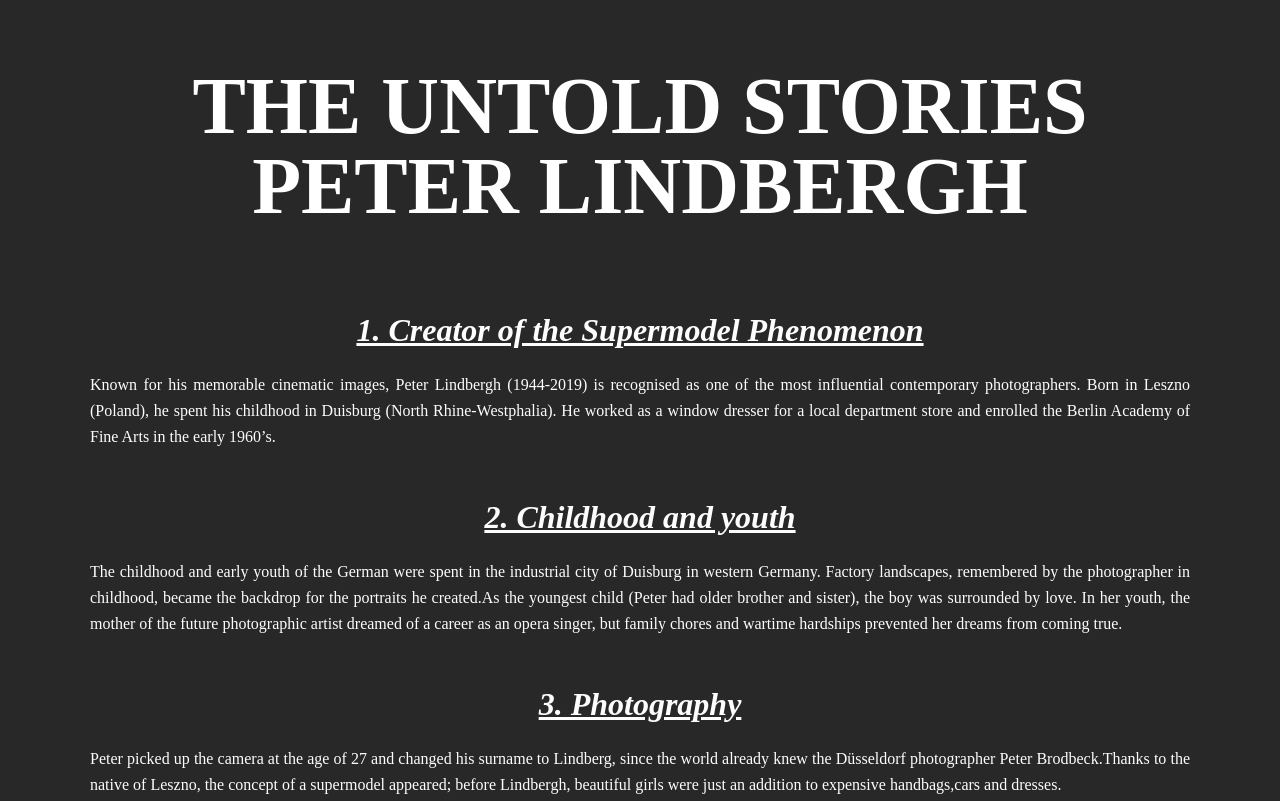
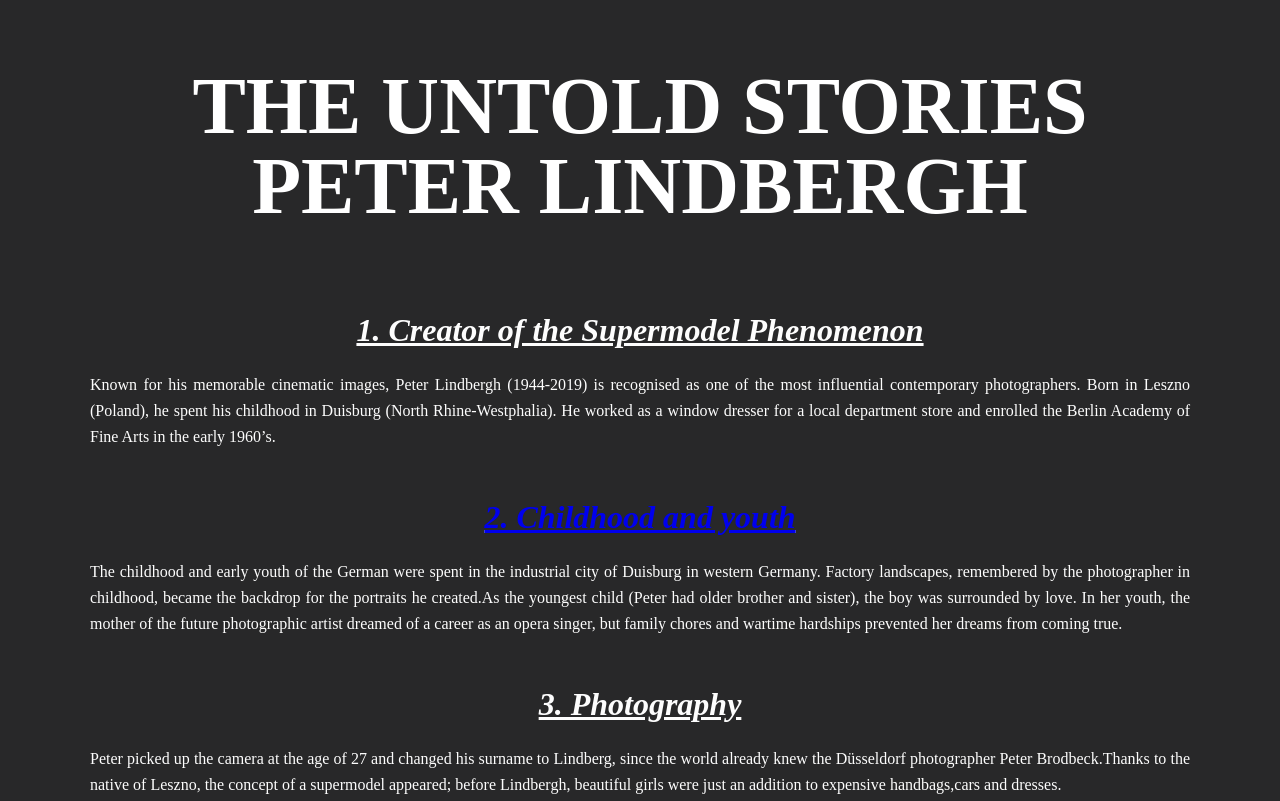
Before and after one commit to KristinaMenzelintseva/four-work, a plain HTML site: page index.html in a window 1280 px wide. Shown: the top 801 px of the page. Drawn offline with Linux system fonts and the light colour scheme.

Commit message:
Update index.html

```diff
--- a/index.html
+++ b/index.html
@@ -5,7 +5,6 @@
 <title>Peter Lindberg</title>
 <link rel="stylesheet" href="css/style.css">
 <style>
-
 </style>
 </head>
 <body style="background:#282829;">
@@ -19,8 +18,8 @@
 </div>
 
 		<div>
-			 <h2 class="story">
-			 2. Childhood and youth</h2>
+			 <h2 class="story"> <a href="story.html">2. Childhood and youth</a>
+			 </h2>
 			<p>The childhood and early youth of the German were spent in the industrial city of Duisburg in western Germany. Factory landscapes, remembered by the photographer in childhood, became the backdrop for the portraits he created.As the youngest child (Peter had older brother and sister), the boy was surrounded by love. In her youth, the mother of the future photographic artist dreamed of a career as an opera singer, but family chores and wartime hardships prevented her dreams from coming true.</p>
 		</div>
 
@@ -47,7 +46,6 @@
 			 4. Personal life </h2>
 			<p> Peter got married twice. Astrid's first wife took part in the film Peter Lindbergh. Women's stories ”directed by Jean-Michel Wikiette, released in 2019. The second wife of the photographer is Petra Sedlacek. In an interview with Vogue magazine, Lindbergh shared that between weddings he lived in a de facto marriage with another lady for 10 years, but did not disclose the woman's name. Peter's friends noted that in his personal life, the portrait painter was an optimistic person who loved delicious food and humor. Cheerfulness and kindness helped the photographer to transform the features of the models into their merits .</p>
 		</div>
-
       <div>
 			  <h2 class="story">
 			 5. Death</h2>
```
